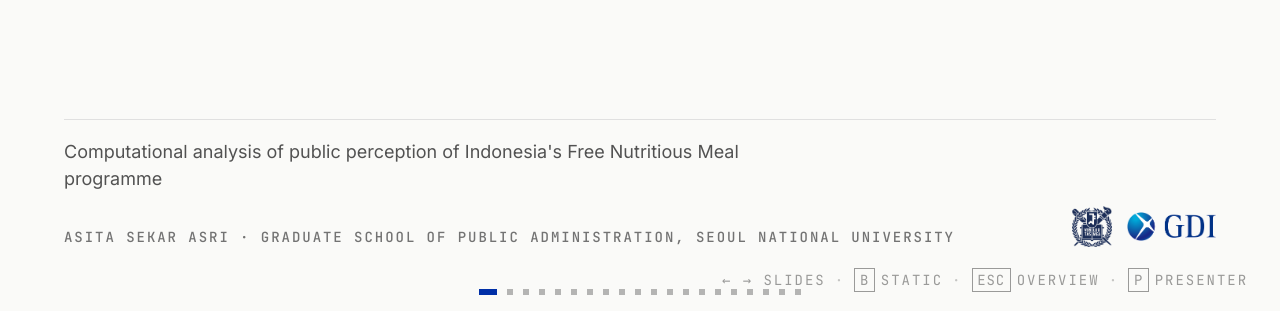
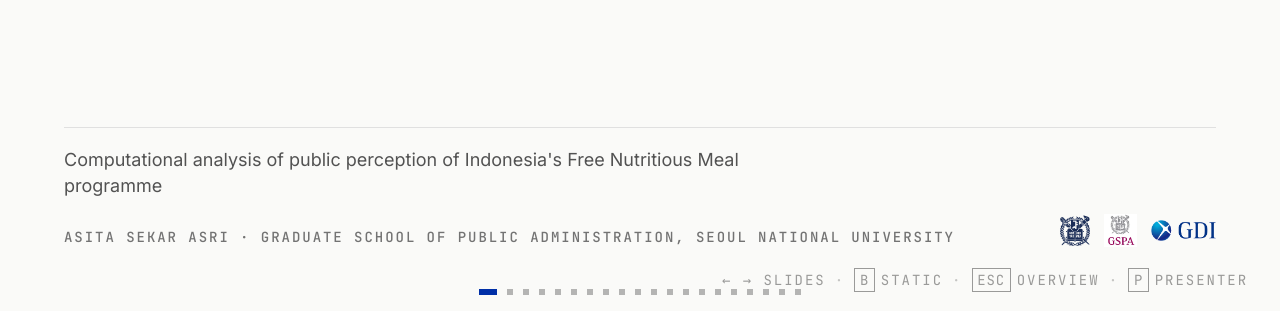
Before and after one commit to antarestars8-ops/mbg-deck, a plain HTML site: page index.html in a window 1280 px wide. Shown: the part 489-800 px from the top of the page. Drawn offline with nearby package versions, Linux system fonts and the light colour scheme.

Commit message:
Conference deck v9: add GSPA logo, smaller logos on the cover
Co-Authored-By: Claude Opus 5.5 <noreply@anthropic.com>

```diff
--- a/index.html
+++ b/index.html
@@ -1766,7 +1766,7 @@
         <div class="pg-lead" style="max-width:62ch">Computational analysis of public perception of Indonesia's Free Nutritious Meal programme</div>
         <div style="display:flex;justify-content:space-between;align-items:end;gap:2vw;flex-wrap:wrap">
           <div class="t-meta">Asita Sekar Asri · Graduate School of Public Administration, Seoul National University</div>
-          <div style="display:flex;gap:1.2vw;align-items:center"><img src="images/snu.webp" alt="Seoul National University" style="height:min(5.6vh,3.2vw);width:auto"><img src="images/gdi.png" alt="SNU GDI" style="height:min(3.8vh,2.2vw);width:auto"></div>
+          <div style="display:flex;gap:1.1vw;align-items:center"><img src="images/snu.webp" alt="Seoul National University" style="height:min(4.2vh,2.4vw);width:auto"><img src="images/gspa.jpg" alt="SNU Graduate School of Public Administration" style="height:min(4.6vh,2.6vw);width:auto"><img src="images/gdi.png" alt="SNU GDI" style="height:min(2.8vh,1.6vw);width:auto"></div>
         </div>
       </div>
     </div>
```
Also changed, not shown: images/gspa.jpg (added).
